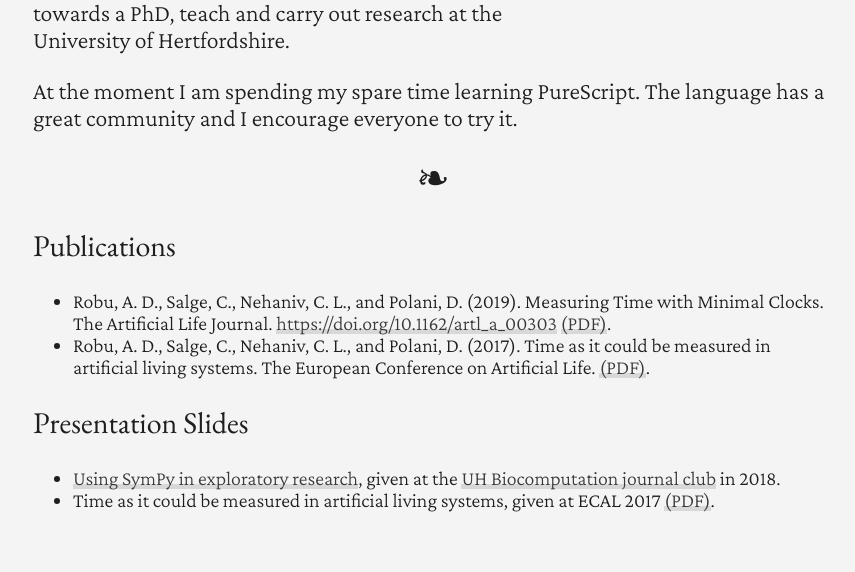
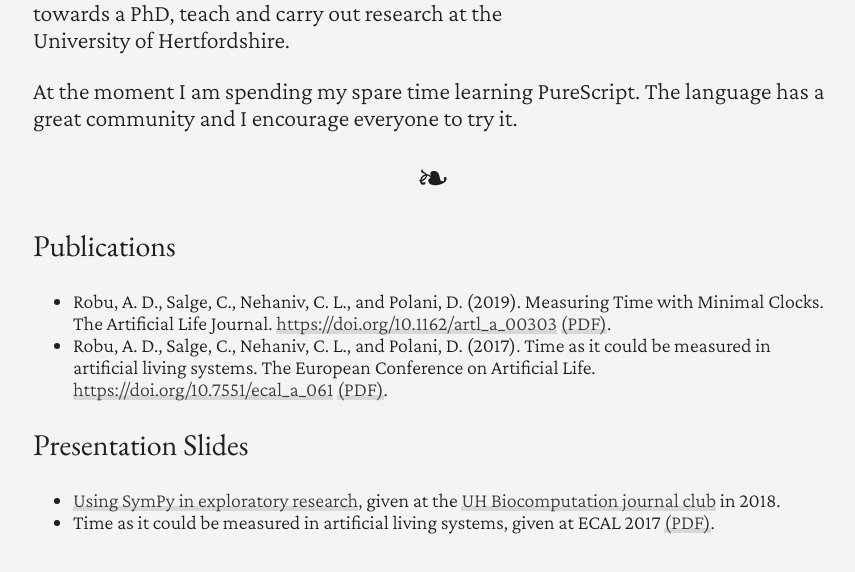
Before and after one commit to a-robu/andreirobu.uk, a plain HTML site: page index.html in a window 1280 px wide. Shown: the part 562-1134 px from the top of the page, without its empty margins (207-1062 px from the left). Drawn offline with nearby package versions, Linux system fonts and the light colour scheme.

Commit message:
add conference article doi

```diff
--- a/index.html
+++ b/index.html
@@ -190,6 +190,9 @@
             <li>Robu, A. D., Salge, C., Nehaniv, C. L., and Polani, D. (2017).
                 Time as it could be measured in artificial living systems.
                 The European Conference on Artificial Life.
+		<a href="https://doi.org/10.7551/ecal_a_061">
+		    https://doi.org/10.7551/ecal_a_061<!--
+		--></a>
                 <a href="http://cognet.mit.edu/system/cogfiles/journalpdfs/ecal_a_061.pdf">(PDF)</a>.
             </li>
         </ul>
```
